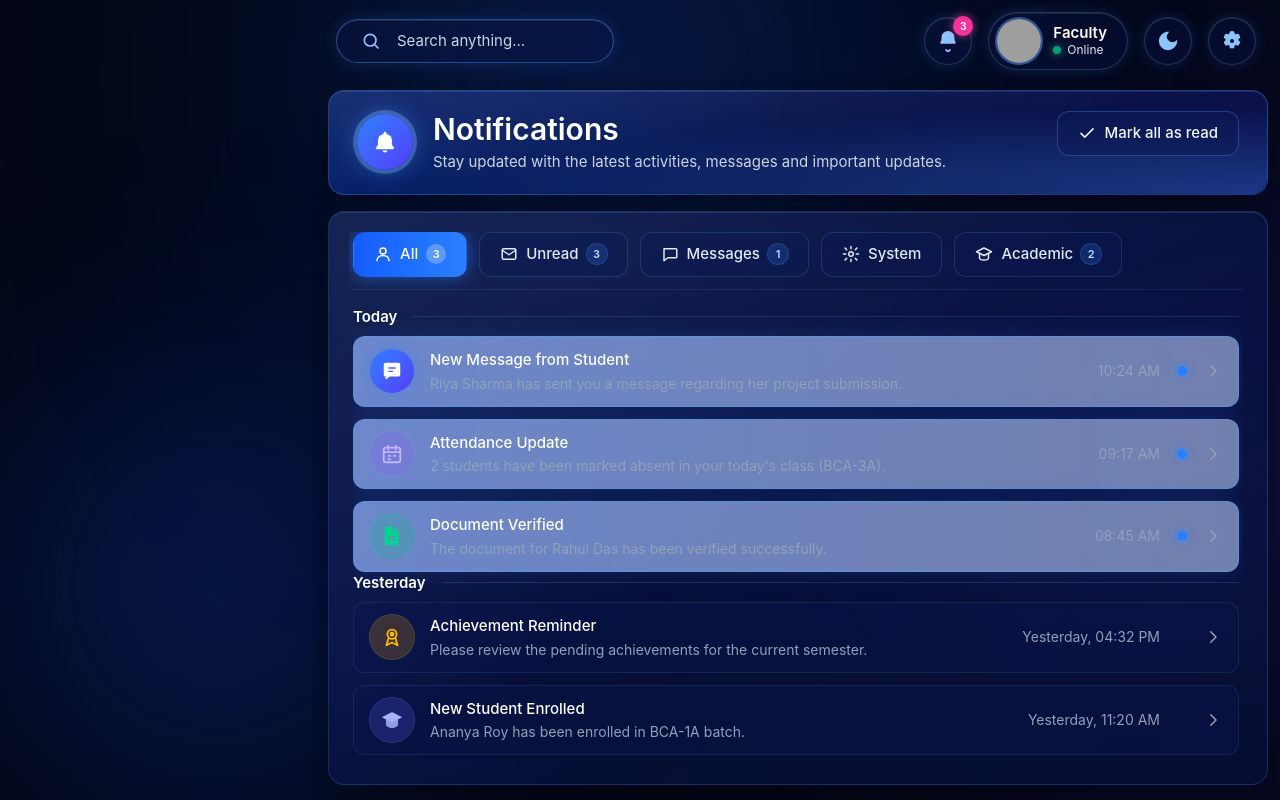
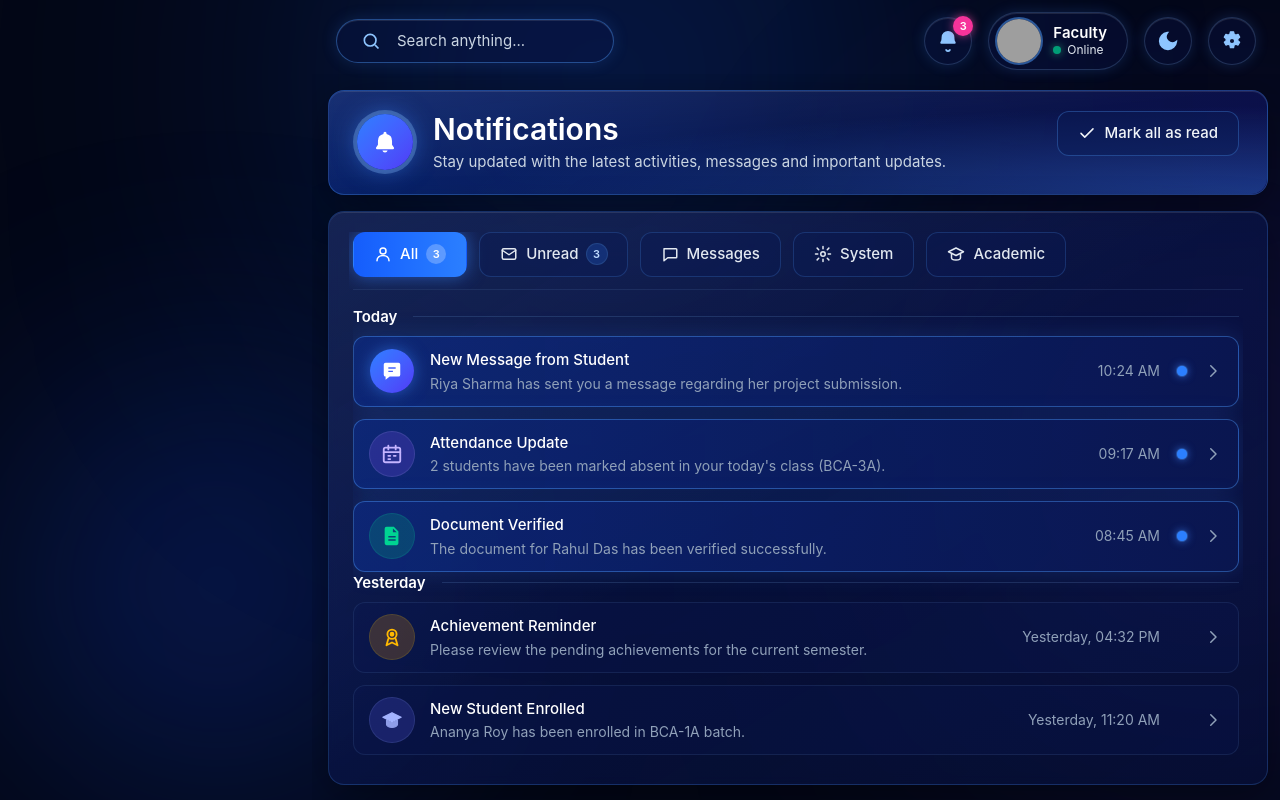
Before and after one commit to Sayantan16122004/Smart-Student-Hub, a React app in the folder frontend/: page /faculty/notifications in a window 1280 px wide. Built offline with nearby package versions, Linux system fonts and the light colour scheme; grey boxes are pictures that could not be loaded; the HTML template or start-up script is replaced by a standard one.

Commit message:
fix(notifications): remove white tint on unread rows and category tab badges

```diff
--- a/frontend/faculty/pages/Notifications.jsx
+++ b/frontend/faculty/pages/Notifications.jsx
@@ -257,7 +257,7 @@ function NotificationRow({ item, index, onOpen }) {
       className={`nf-slide group/row flex w-full items-center gap-4 rounded-xl border px-4 py-3 text-left outline-none transition-all duration-300 hover:border-blue-400/50 hover:bg-blue-400/[0.1] focus-visible:ring-2 focus-visible:ring-blue-300 ${
         item.read
           ? "border-slate-300/40 bg-white/40 dark:border-blue-300/10 dark:bg-[#0a1a55]/30"
-          : "border-blue-400/40 bg-blue-100/70 shadow-[0_0_24px_rgba(59,130,246,0.18)] dark:bg-gradient-to-r dark:from-[#1346d0]/35 dark:to-[#10247a]/30"
+          : "border-blue-400/40 bg-blue-100/70 shadow-[0_0_24px_rgba(59,130,246,0.18)] dark:bg-[#07123f]/60 dark:bg-gradient-to-r dark:from-[#1346d0]/35 dark:to-[#10247a]/30"
       }`}
     >
       <span className={`flex h-11 w-11 shrink-0 items-center justify-center rounded-full transition-transform duration-300 group-hover/row:scale-110 ${TONE[item.tone]}`}>
@@ -314,16 +314,8 @@ export default function Notifications() {
 
   const unreadCount = useMemo(() => items.filter((n) => !n.read).length, [items]);
 
-  const counts = useMemo(() => {
-    const unread = (c) => items.filter((n) => !n.read && n.category === c).length;
-    return {
-      all: unreadCount,
-      unread: unreadCount,
-      message: unread("message"),
-      system: unread("system"),
-      academic: unread("academic"),
-    };
-  }, [items, unreadCount]);
+  /* badges only on All + Unread */
+  const counts = { all: unreadCount, unread: unreadCount };
 
   const visible = useMemo(() => {
     if (tab === "all") return items;
@@ -381,7 +373,7 @@ export default function Notifications() {
             className="nf-scroll -mx-1 flex gap-3 overflow-x-auto px-1 pb-3"
           >
             {TABS.map((t) => (
-              <Tab key={t.key} tab={t} active={tab === t.key} count={counts[t.key]} onClick={() => setTab(t.key)} />
+              <Tab key={t.key} tab={t} active={tab === t.key} count={counts[t.key] ?? 0} onClick={() => setTab(t.key)} />
             ))}
           </div>
 
```
